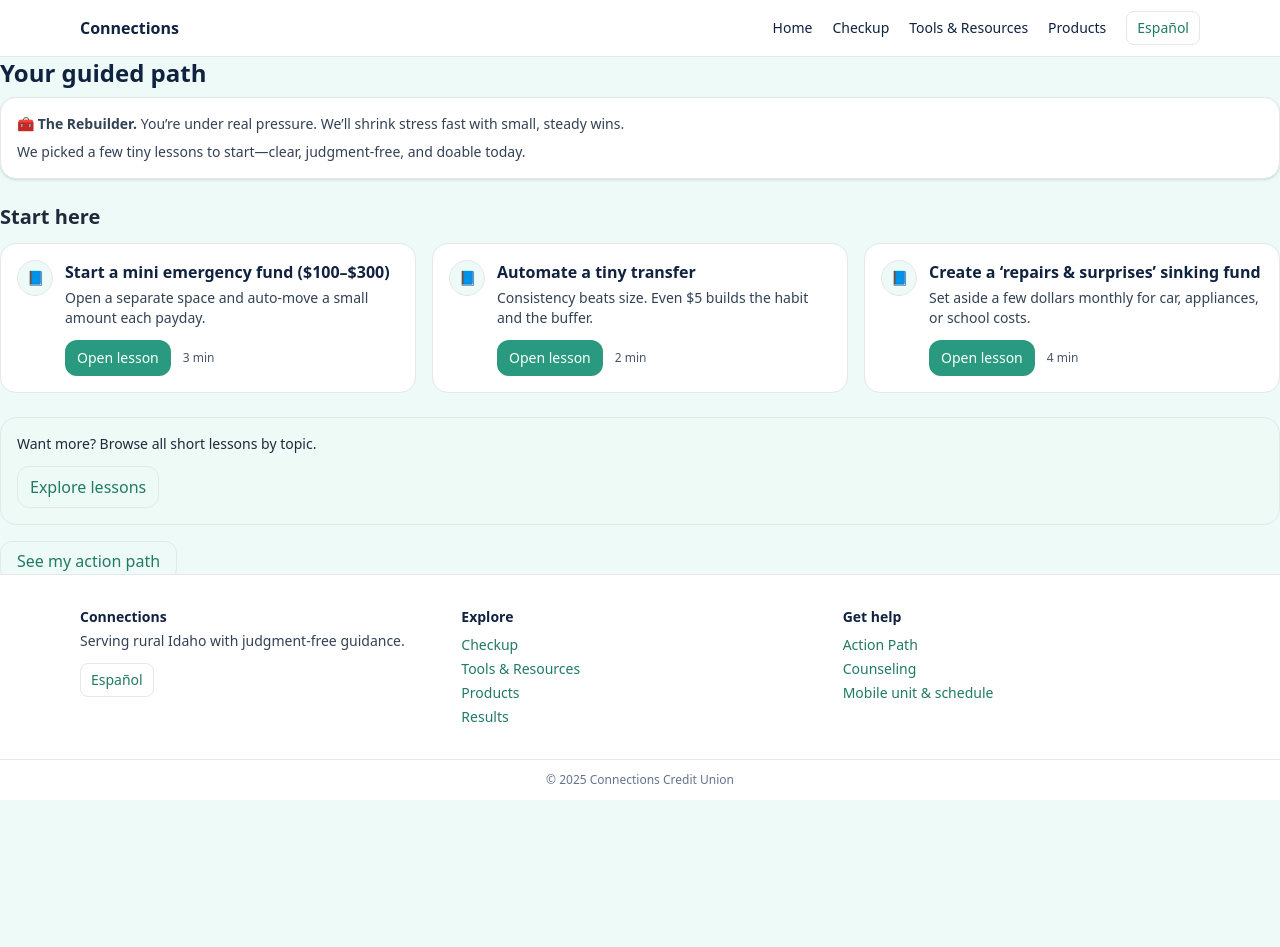
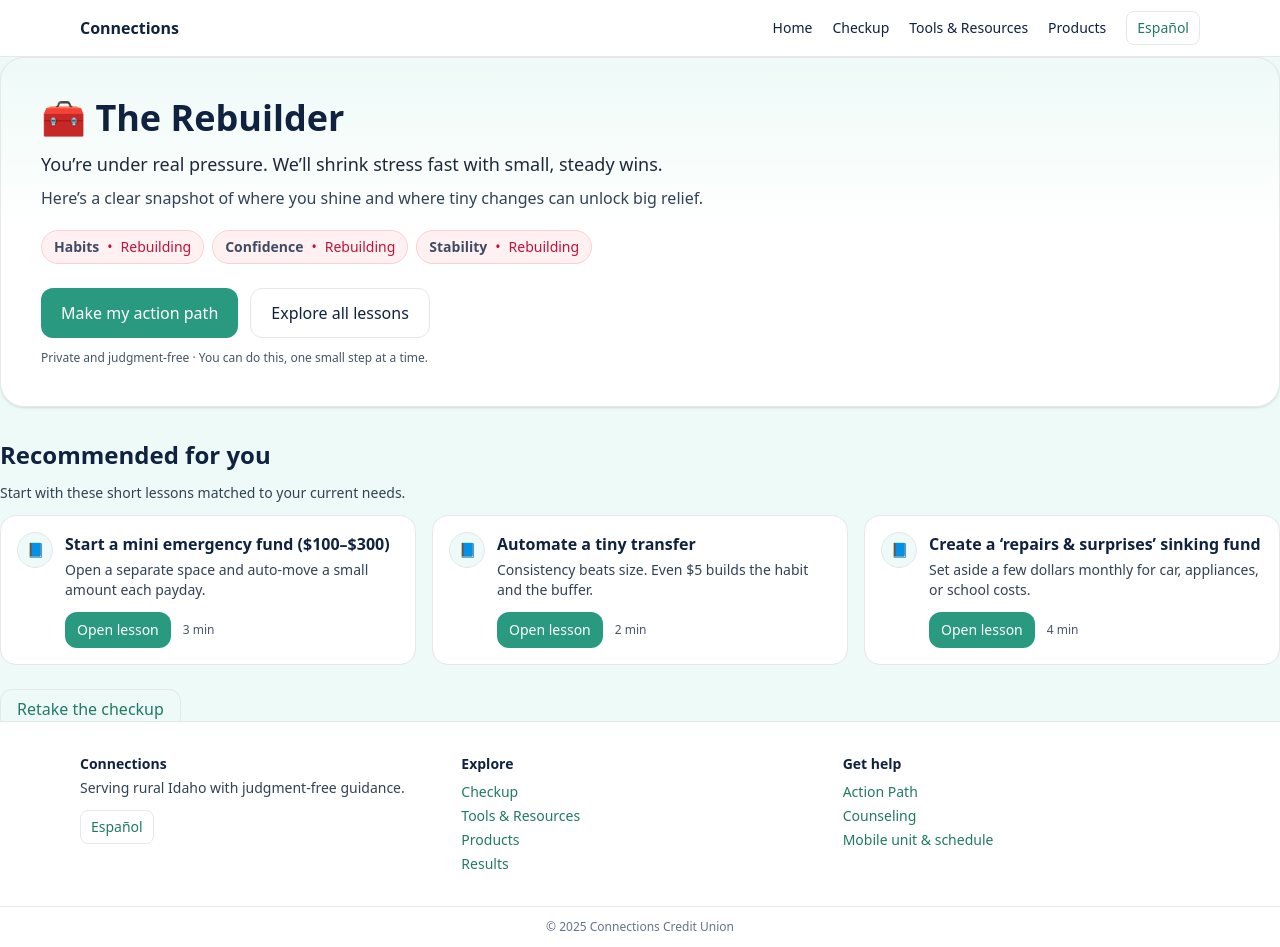
Before and after one commit to Ktm0660/CCU_Fin_Health, a Next.js app: page /results in a window 1280 px wide. Before the commit the page ends 800 px from the top, so only its background shows below. Built offline with nearby package versions, Linux system fonts and the light colour scheme.

Commit message:
feat(results-hero): large persona summary with colorful dimension chips + clearer CTA; lessons move below

```diff
--- a/pages/results.tsx
+++ b/pages/results.tsx
@@ -1,8 +1,7 @@
 import { useRouter } from "next/router";
 import { useMemo } from "react";
 import Link from "next/link";
-import { scoreAnswers } from "@/data/assessment";
-import { bucketize5 } from "@/data/assessment";
+import { scoreAnswers, bucketize5 } from "@/data/assessment";
 import { personaCopy, getPersona } from "@/data/personas";
 import { pickLessons, Area, Level } from "@/data/lessons";
 import LessonCard from "@/components/LessonCard";
@@ -10,6 +9,8 @@ import LessonCard from "@/components/LessonCard";
 export default function Results() {
   const router = useRouter();
   const locale = (router.locale as "en"|"es") || "en";
+  const L = (en: string, es: string) => (locale === "en" ? en : es);
+
   const ans = useMemo(() => {
     try { return JSON.parse((router.query.a as string) || "{}"); }
     catch { return {}; }
@@ -22,7 +23,7 @@ export default function Results() {
     stability: bucketize5(s.stability, s.maxStability),
   };
 
-  // Persona + weakest area
+  // Persona + weakest area + starting level
   const pcopy = personaCopy(locale);
   const persona = getPersona(buckets);
   const ranks: Record<string, number> = { rebuilding: 1, getting_started: 2, progress: 3, on_track: 4, empowered: 5 };
@@ -33,7 +34,6 @@ export default function Results() {
   ].sort((a,b) => a.r - b.r);
   const weakest = ordered[0].k as Area;
 
-  // Map persona to a starting level
   const personaLevelMap: Record<string, Level> = {
     rebuilding: "discover",
     getting_started: "stabilize",
@@ -43,58 +43,138 @@ export default function Results() {
   };
   const startLevel = personaLevelMap[persona];
 
-  const L = (en: string, es: string) => (locale === "en" ? en : es);
+  const recs = pickLessons(weakest, startLevel, locale, 3);
 
-  const recs = pickLessons(weakest, startLevel, locale, 3);
+  // Localized bucket labels
+  const BUCKET_LABELS_EN: Record<string,string> = {
+    rebuilding: "Rebuilding",
+    getting_started: "Getting Started",
+    progress: "Making Progress",
+    on_track: "On Track",
+    empowered: "Empowered",
+  };
+  const BUCKET_LABELS_ES: Record<string,string> = {
+    rebuilding: "Reconstruyendo",
+    getting_started: "Empezando",
+    progress: "Tomando ritmo",
+    on_track: "En buen camino",
+    empowered: "Con control",
+  };
+  const BL = locale === "en" ? BUCKET_LABELS_EN : BUCKET_LABELS_ES;
+
+  // UI helpers
+  const chipColor = (b: string) =>
+    b === "rebuilding" ? "bg-rose-50 text-rose-700 border-rose-200" :
+    b === "getting_started" ? "bg-amber-50 text-amber-700 border-amber-200" :
+    b === "progress" ? "bg-sky-50 text-sky-700 border-sky-200" :
+    b === "on_track" ? "bg-emerald-50 text-emerald-700 border-emerald-200" :
+    "bg-violet-50 text-violet-700 border-violet-200";
 
   return (
     <section>
-      <h1 className="text-2xl font-semibold text-ink-900 mb-2">
-        {L("Your guided path", "Tu ruta guiada")}
-      </h1>
+      {/* HERO SUMMARY */}
+      <div className="relative overflow-hidden rounded-3xl border shadow bg-gradient-to-b from-brand-50 via-white to-white p-6 md:p-10">
+        <div className="max-w-3xl">
+          <h1 className="text-[28px] leading-tight md:text-4xl font-extrabold text-ink-900">
+            {pcopy.icon[persona]} {pcopy.label[persona]}
+          </h1>
+          <p className="mt-3 text-[16px] md:text-lg text-slate-800">
+            {pcopy.summary[persona]}
+          </p>
+          <p className="mt-2 text-[15px] md:text-base text-slate-700">
+            {L(
+              "Here’s a clear snapshot of where you shine and where tiny changes can unlock big relief.",
+              "Aquí tienes un panorama claro: en qué destacas y dónde pequeños cambios traen gran alivio."
+            )}
+          </p>
 
-      {/* Friendly summary */}
-      <div className="bg-white rounded-2xl shadow p-4 border">
-        <p className="text-sm text-slate-700">
-          <b>{pcopy.icon[persona]} {pcopy.label[persona]}.</b> {pcopy.summary[persona]}
-        </p>
-        <p className="text-sm text-slate-700 mt-2">
-          {L(
-            "We picked a few tiny lessons to start—clear, judgment-free, and doable today.",
-            "Elegimos algunas lecciones pequeñas para empezar—claras, sin juicios y posibles hoy."
-          )}
-        </p>
+          {/* Dimension chips */}
+          <div className="mt-5 flex flex-wrap gap-2">
+            <DimChip
+              label={L("Habits","Hábitos")}
+              bucket={buckets.habits}
+              blabel={BL[buckets.habits]}
+              chipColor={chipColor(buckets.habits)}
+            />
+            <DimChip
+              label={L("Confidence","Confianza")}
+              bucket={buckets.confidence}
+              blabel={BL[buckets.confidence]}
+              chipColor={chipColor(buckets.confidence)}
+            />
+            <DimChip
+              label={L("Stability","Estabilidad")}
+              bucket={buckets.stability}
+              blabel={BL[buckets.stability]}
+              chipColor={chipColor(buckets.stability)}
+            />
+          </div>
+
+          {/* Primary CTA */}
+          <div className="mt-6 flex flex-col sm:flex-row gap-3">
+            <Link
+              href={{ pathname: "/plan", query: { a: JSON.stringify(ans) } }}
+              className="inline-flex items-center justify-center rounded-xl bg-brand-500 px-5 py-3 text-white no-underline text-base"
+            >
+              {L("Make my action path","Crear mi ruta de acción")}
+            </Link>
+            <Link
+              href="/learn"
+              className="inline-flex items-center justify-center rounded-xl border px-5 py-3 no-underline text-ink-900 bg-white hover:bg-brand-50 text-base"
+            >
+              {L("Explore all lessons","Explorar todas las lecciones")}
+            </Link>
+          </div>
+
+          <p className="mt-3 text-xs text-slate-600">
+            {L("Private and judgment-free · You can do this, one small step at a time.",
+               "Privado y sin juicios · Puedes lograrlo, paso a paso.")}
+          </p>
+        </div>
       </div>
 
-      {/* Recommended lessons */}
-      <h2 className="text-xl font-semibold mt-6 mb-3">
-        {L("Start here", "Empieza aquí")}
+      {/* RECOMMENDED LESSONS */}
+      <h2 className="text-xl md:text-2xl font-semibold text-ink-900 mt-8 mb-3">
+        {L("Recommended for you","Recomendado para ti")}
       </h2>
+      <p className="text-sm text-slate-700 mb-3">
+        {L(
+          "Start with these short lessons matched to your current needs.",
+          "Empieza con estas lecciones breves según tus necesidades."
+        )}
+      </p>
       <div className="grid md:grid-cols-3 gap-4">
         {recs.map(lsn => (
           <LessonCard key={lsn.id} lesson={lsn} locale={locale} />
         ))}
       </div>
 
-      {/* Keep learning */}
-      <div className="bg-brand-50/60 rounded-2xl p-4 border mt-6">
-        <p className="text-sm">
-          {L(
-            "Want more? Browse all short lessons by topic.",
-            "¿Quieres más? Explora todas las lecciones cortas por tema."
-          )}
-        </p>
-        <Link href="/learn" className="inline-flex mt-3 rounded-xl border px-3 py-2 no-underline">
-          {L("Explore lessons", "Explorar lecciones")}
-        </Link>
-      </div>
-
-      {/* Optional: back to plan */}
-      <div className="mt-6">
-        <Link href={{ pathname: "/plan", query: { a: JSON.stringify(ans) } }} className="px-4 py-2 rounded-xl border no-underline">
-          {L("See my action path", "Ver mi ruta de acción")}
+      {/* Optional: back to assessment */}
+      <div className="mt-8">
+        <Link href="/assessment" className="px-4 py-2 rounded-xl border no-underline">
+          {L("Retake the checkup","Repetir la evaluación")}
         </Link>
       </div>
     </section>
   );
 }
+
+function DimChip({
+  label,
+  bucket,
+  blabel,
+  chipColor,
+}: {
+  label: string;
+  bucket: string;
+  blabel: string;
+  chipColor: string;
+}) {
+  return (
+    <span className={`inline-flex items-center gap-2 rounded-full border px-3 py-1.5 text-sm ${chipColor}`}>
+      <strong className="text-ink-900/80">{label}</strong>
+      <span aria-hidden>•</span>
+      <span>{blabel}</span>
+    </span>
+  );
+}
```
